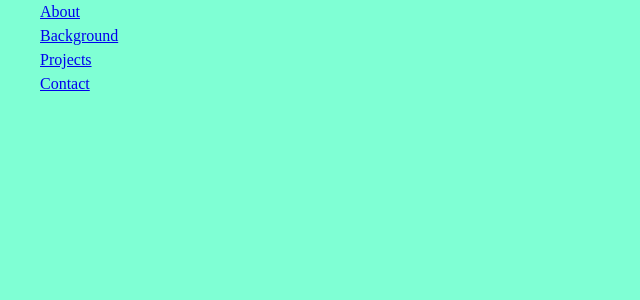
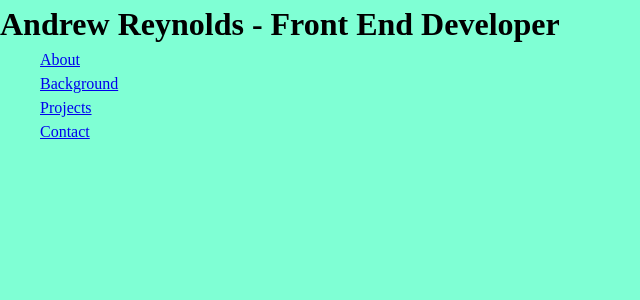
Before and after one commit to andrewrey/andrew_reynoldsPortfolio, a React (Create React App) app: page / in a window 1280 px wide. Shown: the top 300 px of the page, without its empty margins (0-640 px from the left). Built offline with nearby package versions, Linux system fonts and the light colour scheme.

Commit message:
added h1 to header

```diff
--- a/src/Components/header/Header.js
+++ b/src/Components/header/Header.js
@@ -4,6 +4,7 @@ import Nav from "./Nav";
 const Header = () => {
   return (
     <header className={styles.header}>
+      <h1>Andrew Reynolds - Front End Developer</h1>
       <Nav />
     </header>
   );
```
